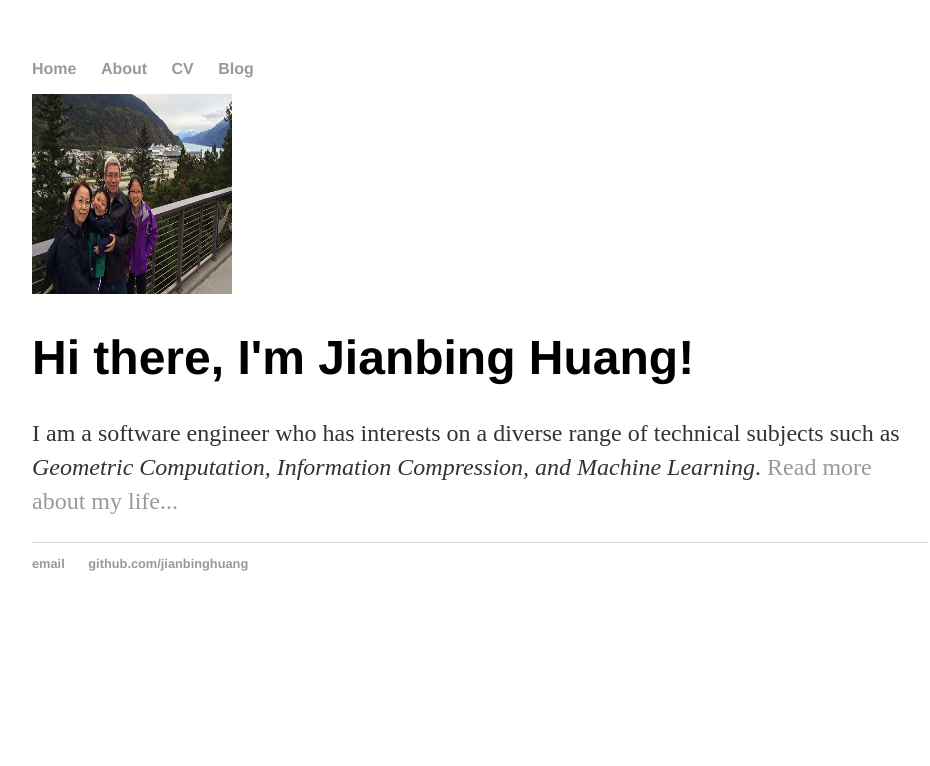
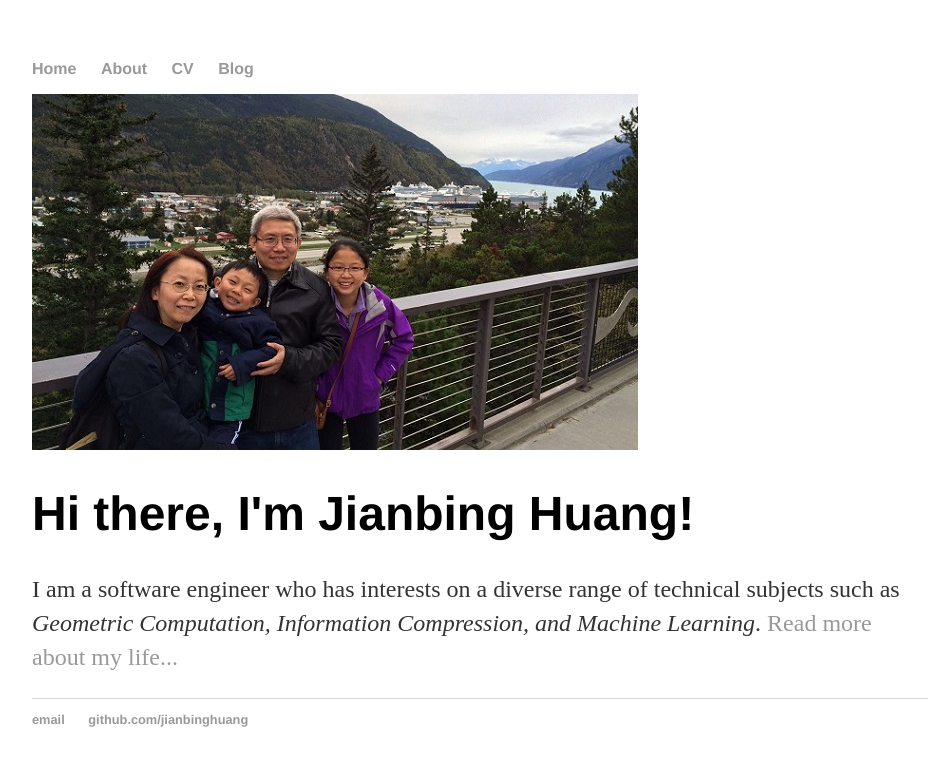
Before and after one commit to hjb-zy/jianbinghuang.github.io, a Jekyll site: the page built from index.html, in a window 1280 px wide. Shown: the top 766 px of the page, without its empty margins (160-1090 px from the left). Built offline with Jekyll 4.4.1, drawn with Linux system fonts in a browser that asks for light colours.

Commit message:
Update index.html

```diff
--- a/index.html
+++ b/index.html
@@ -5,6 +5,6 @@ cv: passive
 blog: passive
 ---
 
-<img src="img/cruise-family.jpg" style="width:200px;height:200px;">
+<img src="img/cruise-family.jpg?raw=true">
 <h1>Hi there, I'm Jianbing Huang!</h1>
 <p>I am a software engineer who has interests on a diverse range of technical subjects such as <em>Geometric Computation, Information Compression, and Machine Learning</em>. <a href="/about">Read more about my life...</a></p>
```
